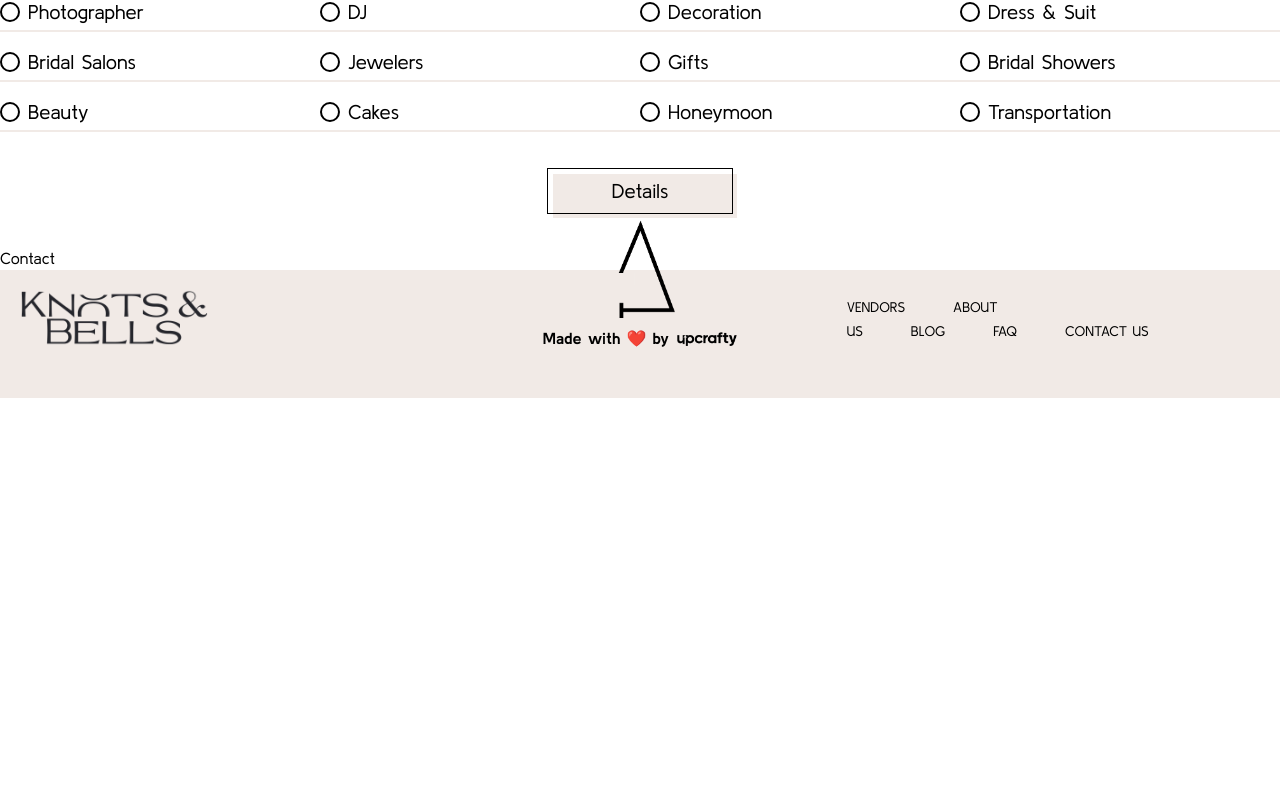
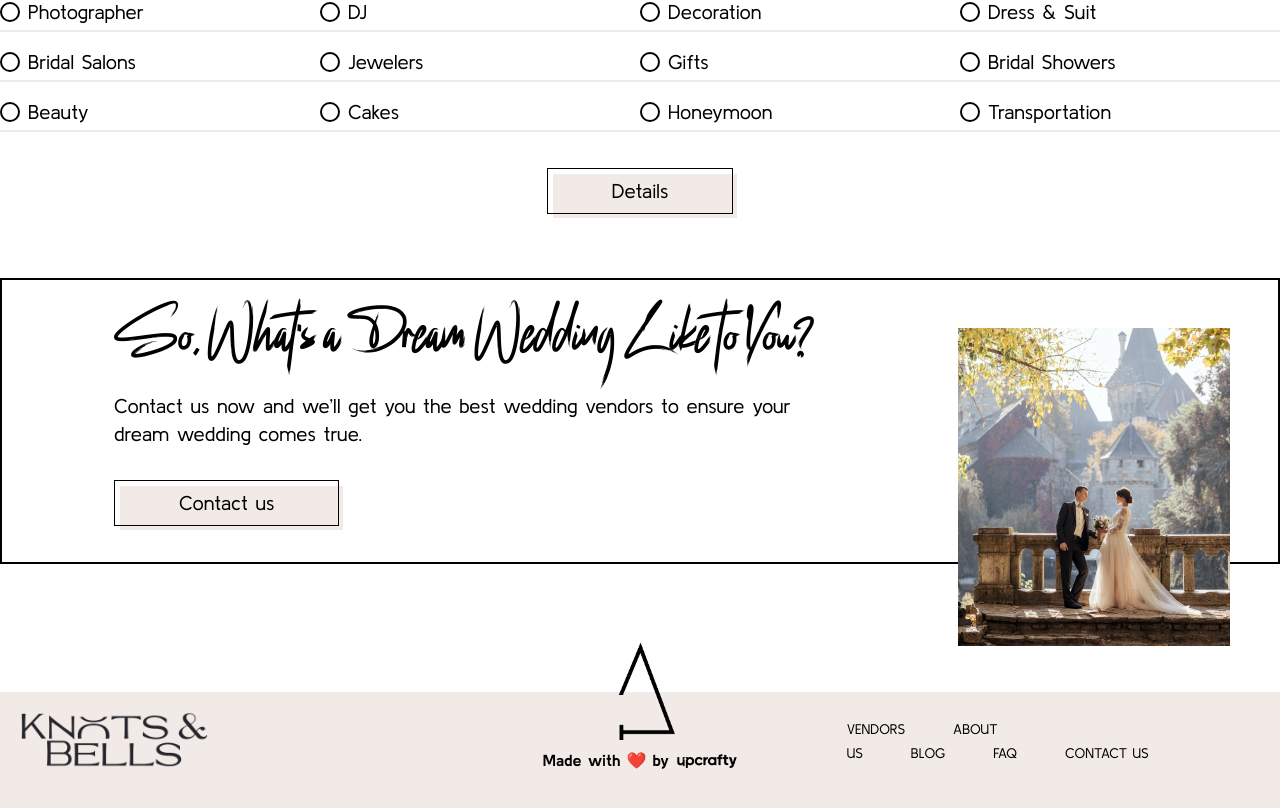
Before and after one commit to Catapa/knots-bells, a Next.js app: page / in a window 1280 px wide. Shown: the part 3014-3822 px from the top of the page. Before the commit the page ends 3412 px from the top, so only its background shows below. Built offline with nearby package versions, Linux system fonts and the light colour scheme.

Commit message:
add contact us section

```diff
--- a/public/graphics/index.ts
+++ b/public/graphics/index.ts
@@ -14,6 +14,7 @@ import Goals2 from './goals_2_4x.jpg';
 import Goals3 from './goals_3_4x.jpg';
 import Goals4 from './goals_4_4x.jpg';
 import Goals5 from './goals_5_4x.jpg';
+import ContactImg from './contact_4x.jpg';
 
 export {
 	HeroBG,
@@ -31,5 +32,6 @@ export {
 	Goals2,
 	Goals3,
 	Goals4,
-	Goals5
+	Goals5,
+	ContactImg
 };
--- a/src/sections/Contact/Contact.tsx
+++ b/src/sections/Contact/Contact.tsx
@@ -1,7 +1,16 @@
+import { Button } from "@/components";
+import { ContactImg } from "../../../public/graphics";
+import Image from "next/image";
+
 const Contact = () => {
 	return (
-		<section>
-			Contact
+		<section className={'relative container border-2 border-black px-28 pb-9 pt-12 flex flex-row justify-between mb-32'}>
+			<div className={'w-full flex flex-col gap-8 max-w-[720px] basis-3/4'}>
+				<h1>So, What's a Dream Wedding Like to You?</h1>
+				<p>Contact us now and we’ll get you the best wedding vendors to ensure your dream wedding comes true.</p>
+				<Button>Contact us</Button>
+			</div>
+			<Image src={ContactImg} alt={'Contact us'} className={'absolute w-[272px] basis-1/4 object-contain z-10 top-12 right-12'} />
 		</section>
 	);
 };
--- a/src/sections/Offers/Offers.tsx
+++ b/src/sections/Offers/Offers.tsx
@@ -3,7 +3,7 @@ import './Offers.css';
 
 const Offers = () => {
 	return (
-		<section className={'container mt-60 mb-8 text-center'}>
+		<section className={'container mt-60 mb-16 text-center'}>
 			<h1 className={'text-start'}>We have all waht you need</h1>
 			<div className={'grid grid-cols-4 w-full text-black text-xl font-normal my-9'}>
 				<span className={'offer-item'}>Venues</span>
```
Also changed, not shown: public/graphics/contact_4x.jpg (added).
